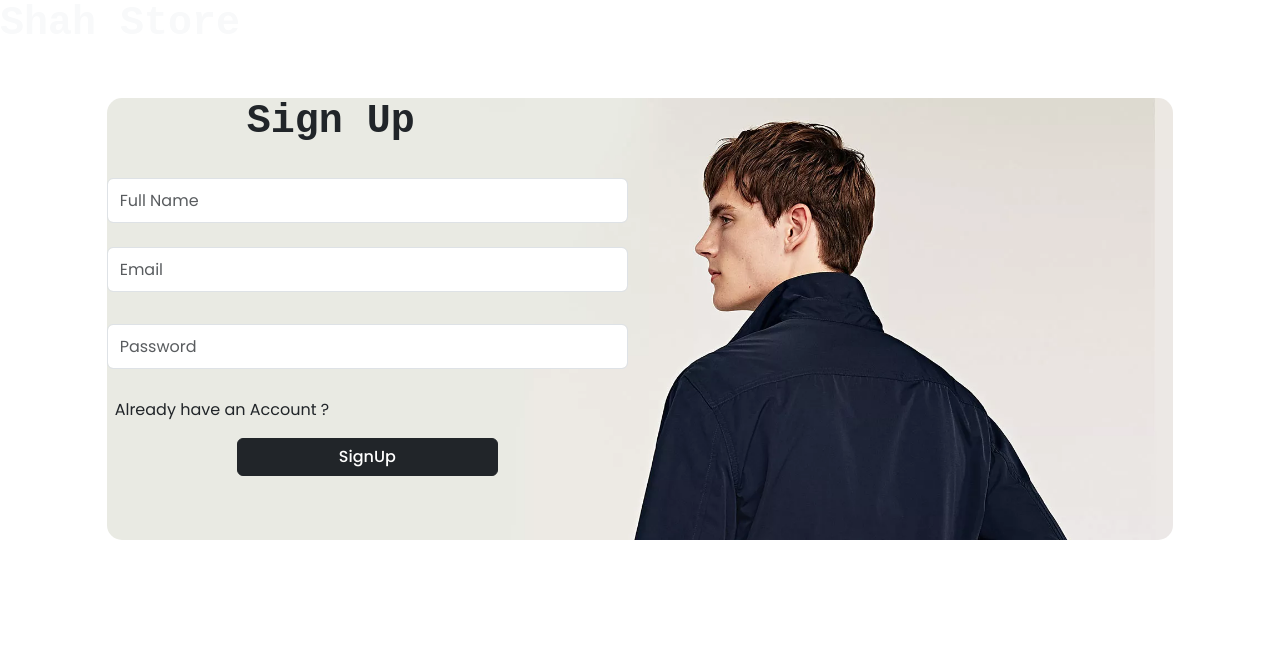
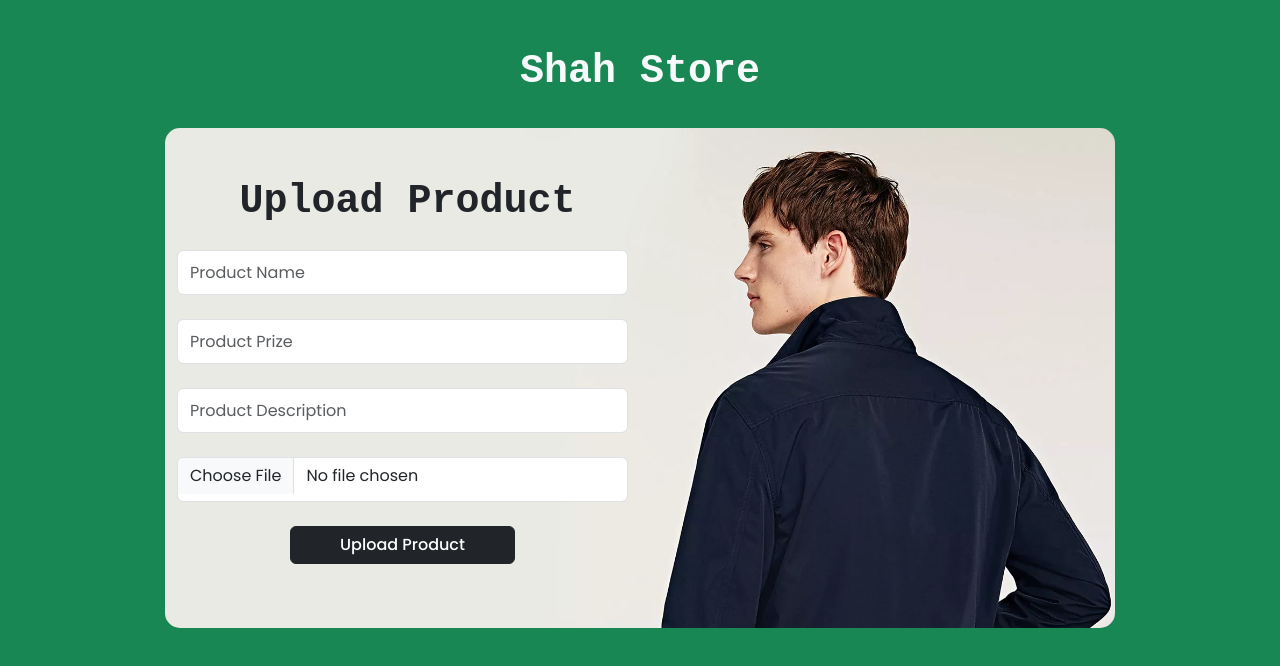
Before and after one commit to ShahwaizQasim/Capital-Shop, a React (Vite) app: page /addProduct in a window 1280 px wide. Shown: the top 666 px of the page. Built offline with nearby package versions, Linux system fonts and the light colour scheme; no server answers.

Commit message:
add product page styling complete

```diff
--- a/src/pages/auth/signin.jsx
+++ b/src/pages/auth/signin.jsx
@@ -74,7 +74,12 @@ function SignIp() {
 
   return (
     <>
-      <div className="container-fluid bg-success">
+      <div
+        className="container-fluid bg-success"
+        style={{
+          height: "100vh",
+        }}
+      >
         <div className="container pt-5">
           <div className="row">
             <h1
@@ -169,14 +174,15 @@ function SignIp() {
                   type="submit"
                   style={{
                     width: "50%",
+                    fontSize: "0.9rem",
                   }}
                   onClick={LoginWithGoogle}
                 >
                   Login With Google{" "}
                   <img
                     src="https://cdn1.iconfinder.com/data/icons/google-s-logo/150/Google_Icons-09-512.png"
-                    height={35}
-                    width={35}
+                    height={25}
+                    width={25}
                     alt="google"
                   />
                 </button>
--- a/src/pages/products/addProduct.jsx
+++ b/src/pages/products/addProduct.jsx
@@ -14,11 +14,16 @@ function AddProduct() {
     formState: { errors },
   } = useForm();
 
-const [Product, setProduct] = useState("");
-const [Email, setEmail] = useState("");
+  const [ProductName, setProductName] = useState("");
+  const [ProductPrice, setProductPrice] = useState("");
+  const [ProductDescription, setProductDescription] = useState("");
+  const [ProductPicture, setProductPicture] = useState("");
 
   return (
     <>
+      <div className="container-fluid bg-success SignUp-Container">
+        <div className="container">
+          <div className="row">
             <h1
               className="text-center text-light mt-5 fw-bold d-inline"
               style={{ fontFamily: '"Courier New", Courier, monospace' }}
@@ -26,75 +31,90 @@ const [Email, setEmail] = useState("");
               Shah Store
             </h1>
             <div className="col-10 mt-4 m-auto pb-5 box">
-        <h1 className="text-dark fw-bold heading">Sign Up</h1>
               <div className="row">
                 <div className="col-lg-6 col-md-6 col-sm-12">
+                  <h1
+                    className="text-dark fw-bold heading"
+                    style={{
+                      marginLeft: "10px",
+                      textAlign: "center",
+                    }}
+                  >
+                    Upload Product
+                  </h1>
                   <form onSubmit={handleSubmit(onSubmit)}>
                     <input
                       type="text"
-                placeholder="Full Name"
-                {...register("UserName", {
+                      placeholder="Product Name"
+                      {...register("ProductName", {
                         required: true,
                         maxLength: 25,
                       })}
                       className="form-control mt-4 mb-2"
                       autoComplete="on"
-                value={Product}
-                onChange={(e) => setProduct(e.target.value)}
+                      value={ProductName}
+                      onChange={(e) => setProductName(e.target.value)}
                     />
-              {errors.UserName && (
+                    {errors.ProductName && (
                       <span className="error_msg">This field is required</span>
                     )}
 
                     <input
                       type="email"
-                placeholder="Email"
-                {...register("email", { required: true, maxLength: 25 })}
+                      placeholder="Product Prize"
+                      {...register("ProductPrize", {
+                        required: true,
+                        maxLength: 50,
+                        minLength: 10,
+                      })}
                       className="form-control mt-4 mb-2"
-                value={Email}
-                onChange={(e) => setEmail(e.target.value)}
+                      value={ProductPrice}
+                      onChange={(e) => setProductPrice(e.target.value)}
                     />
-              {errors.email && (
+                    {errors.ProductPrize && (
                       <span className="error_msg">Email is required</span>
                     )}
 
-              <div
-                style={{
-                  display: "flex",
-                }}
-              >
-                {" "}
                     <input
                       type="text"
-                  placeholder="Password"
-                  {...register("Password", {
+                      placeholder="Product Description"
+                      {...register("ProductDescription", {
                         required: true,
                         minLength: 8,
                       })}
                       className="form-control mt-4 mb-2"
+                      value={ProductDescription}
+                      onChange={(e) => setProductDescription(e.target.value)}
                     />
-              </div>
-
-              {errors.Password && (
-                <span className="error_msg">Must at least 8 characters</span>
+                    {errors.ProductDescription && (
+                      <span className="error_msg">
+                        Must at least 8 characters
+                      </span>
                     )}
 
-              <div className="message error_message" />
-              <span className="ps-2 para">Already have an Account ?</span>
+                    <input
+                      type="file"
+                      placeholder="Product Picture"
+                      {...register("ProductPicture", {
+                        required: true,
+                        minLength: 8,
+                      })}
+                      className="form-control mt-4 mb-2"
+                      value={ProductPicture}
+                      onChange={(e) => setProductPicture(e.target.value)}
+                    />
+                    {errors.ProductPicture && (
+                      <span className="error_msg">
+                        Must at least 8 characters
+                      </span>
+                    )}
+
                     <center>
-                {/* <Link
-                        to={"#"}
-                        style={{
-                          textDecoration: "none",
-                          color: "aliceblue",
-                          fontWeight: 600,
-                        }}
-                      > */}
                       <button
                         className="btn btn-dark w-50 mt-3 mb-3 button"
                         type="submit"
                       >
-                  SignUp
+                        Upload Product
                       </button>
                       {/* </Link> */}
                     </center>
@@ -103,6 +123,9 @@ const [Email, setEmail] = useState("");
                 <div className="col-lg-6 col-md-6 col-sm-12" />
               </div>
             </div>
+          </div>
+        </div>
+      </div>
     </>
   );
 }
```
Lines whose indentation alone changed are shown as unchanged.
